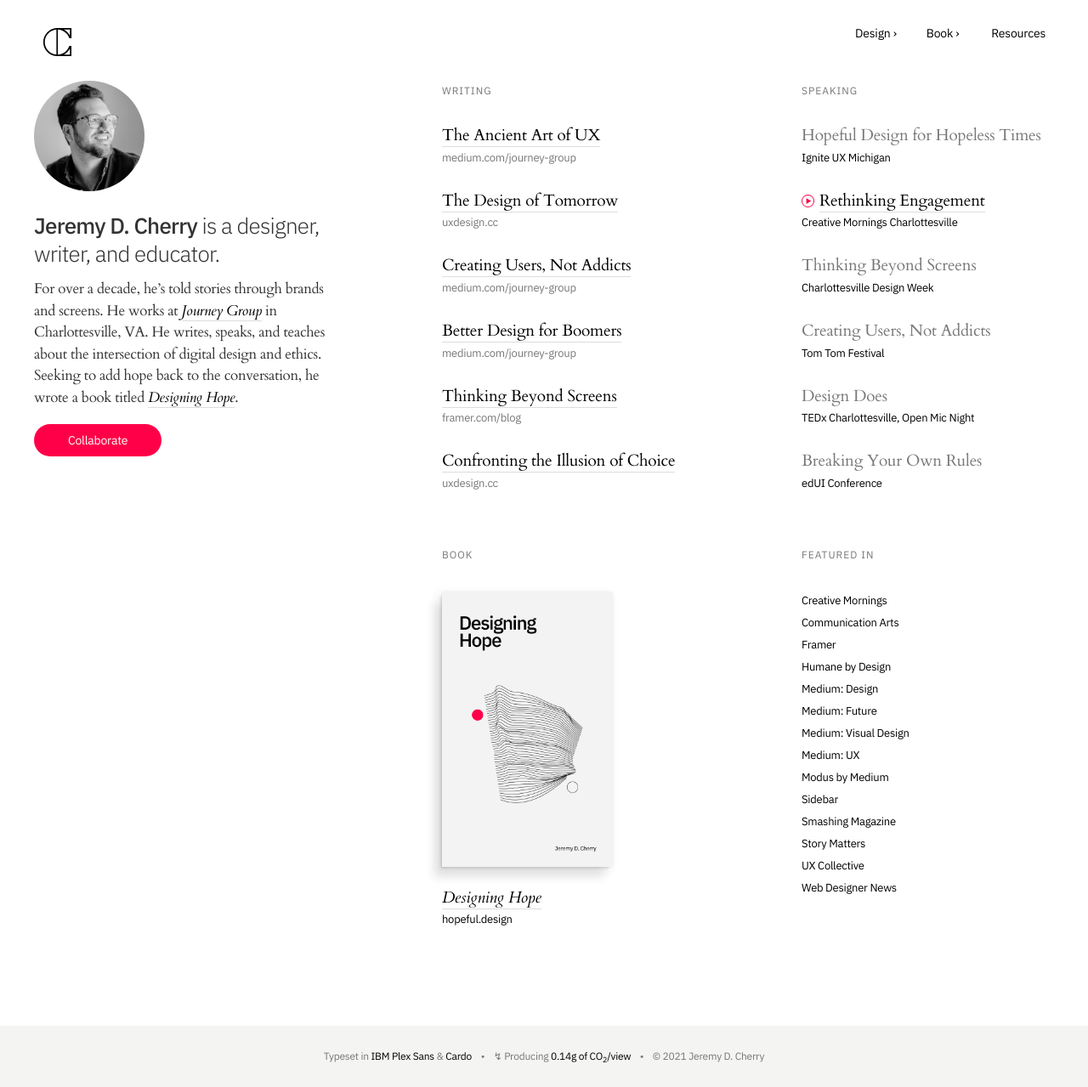
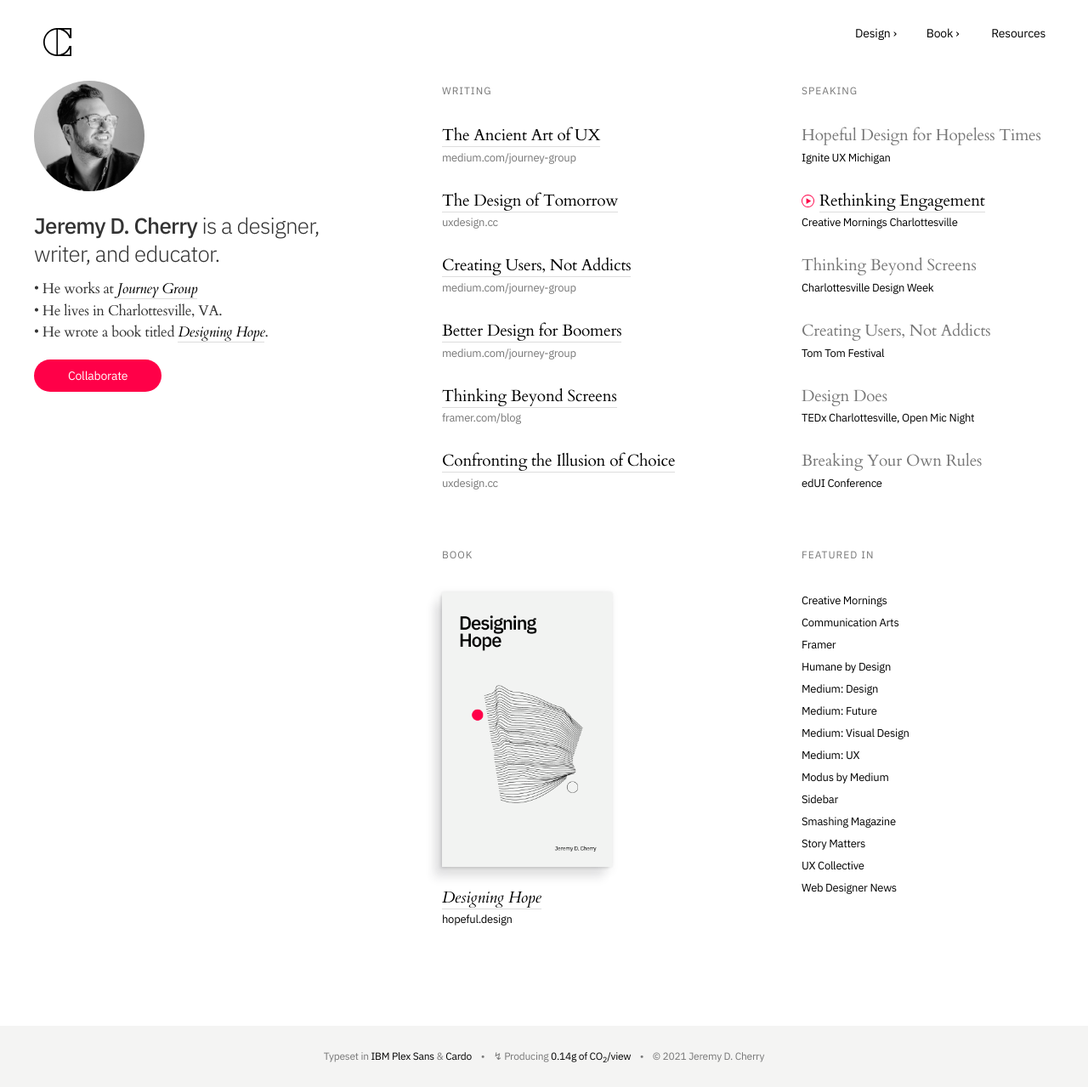
Before and after one commit to jeremydcherry/jeremydcherry.github.io, a Jekyll site: the page built from index.md, in a window 1280 px wide. Shown: the whole page at 85% size. Built offline with Jekyll 4.4.1, drawn with Linux system fonts in a browser that asks for light colours.

Commit message:
Updated About blurb

```diff
--- a/index.md
+++ b/index.md
@@ -12,7 +12,9 @@ title: Jeremy D. Cherry
   	<div class="bio">
   		<img src="/images/jeremy-headshot.jpg" class="avatar" alt="Photo of Jeremy D. Cherry">
 		<h1><span class="name">Jeremy D. Cherry</span> is a designer, writer, and educator.</h1>
-		<h6>For over a decade, he’s told stories through brands and screens. He works at <a href="https://journeygroup.com" class="title"><em>Journey Group</em></a> in Charlottesville, VA. He writes, speaks, and teaches about the intersection of digital design and ethics. Seeking to add hope back to the conversation, he wrote a book titled <a href="https://hopeful.design" class="title"><em>Designing Hope</em></a>.</h6>
+		<h6>&bull;&nbsp;He works at <a href="https://journeygroup.com" class="title"><em>Journey Group</em></a><br/>
+			&bull;&nbsp;He lives in Charlottesville, VA.<br/>
+			&bull;&nbsp;He wrote a book titled <a href="https://hopeful.design" class="title"><em>Designing Hope</em></a>.</h6>
 		<a href="mailto:jeremy@jeremydcherry.com" class="btn">Collaborate</a>
 	</div>
   </div>
```
